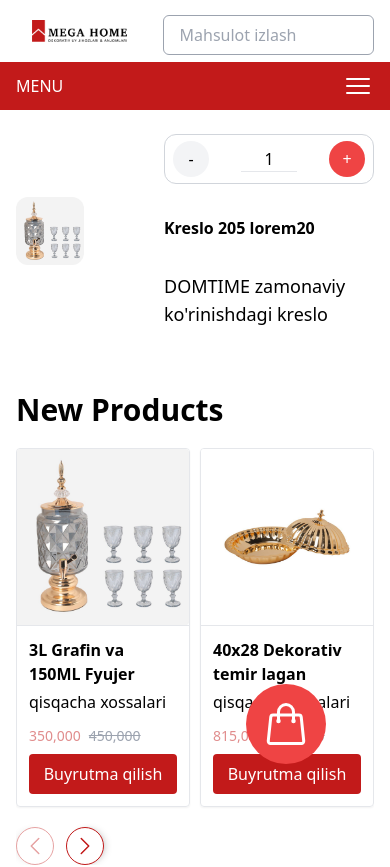
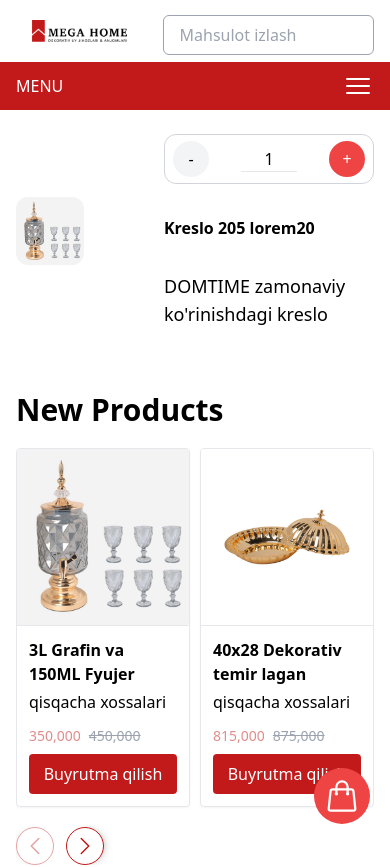
Before and after one commit to JonathanBek0501/MegaHome, a Nuxt app: page /product in a window 390 px wide. Shown: the top 867 px of the page. Built offline with nearby package versions, Linux system fonts and the light colour scheme.

Commit message:
fix: fixed basket item mobile responsiveness

```diff
--- a/components/Basket.vue
+++ b/components/Basket.vue
@@ -1,5 +1,5 @@
 <template>
-  <a href="/" class="rounded-full bg-red-500 size-20 flex items-center justify-center">
+  <a href="/" class="rounded-full bg-red-500 size-14 md:size-20 flex items-center justify-center p-2.5 md:p-4">
     <svg
       data-slot="icon"
       fill="none"
@@ -8,7 +8,7 @@
       viewBox="0 0 24 24"
       xmlns="http://www.w3.org/2000/svg"
       aria-hidden="true"
-      class="size-12 text-white"
+      class="w-full h-full text-white"
     >
       <path
         stroke-linecap="round"
--- a/layouts/default.vue
+++ b/layouts/default.vue
@@ -7,7 +7,7 @@
         <PageHomeDelivery />
         <PageHomeContact />
 
-        <Basket class="fixed bottom-20 right-16 z-50"/>
+        <Basket class="fixed bottom-5 md:bottom-10 2xl:bottom-20 right-5 md:right-10 2xl:right-16 z-50"/>
     </main>
     <theFooter />
 </template>
```
